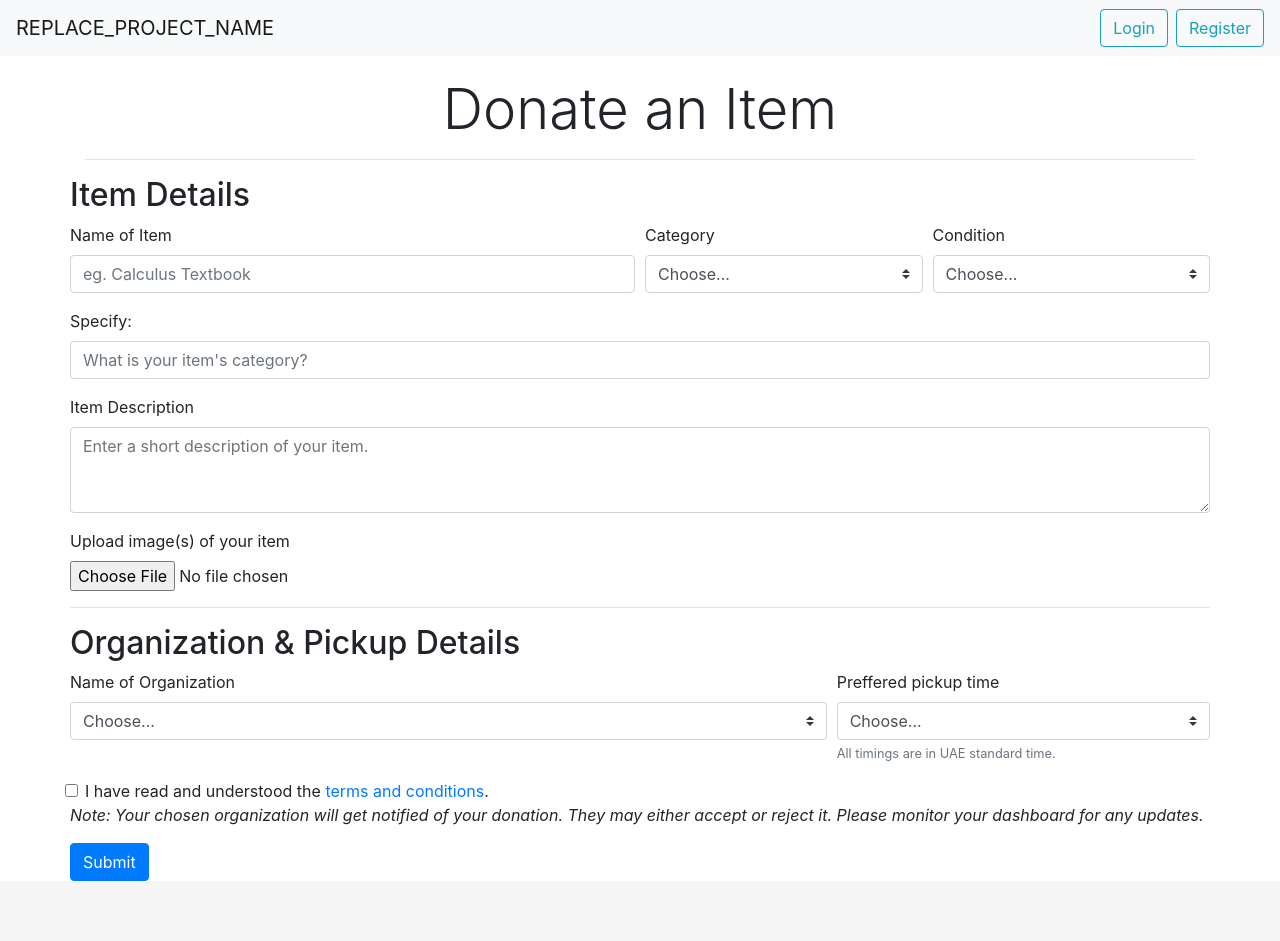
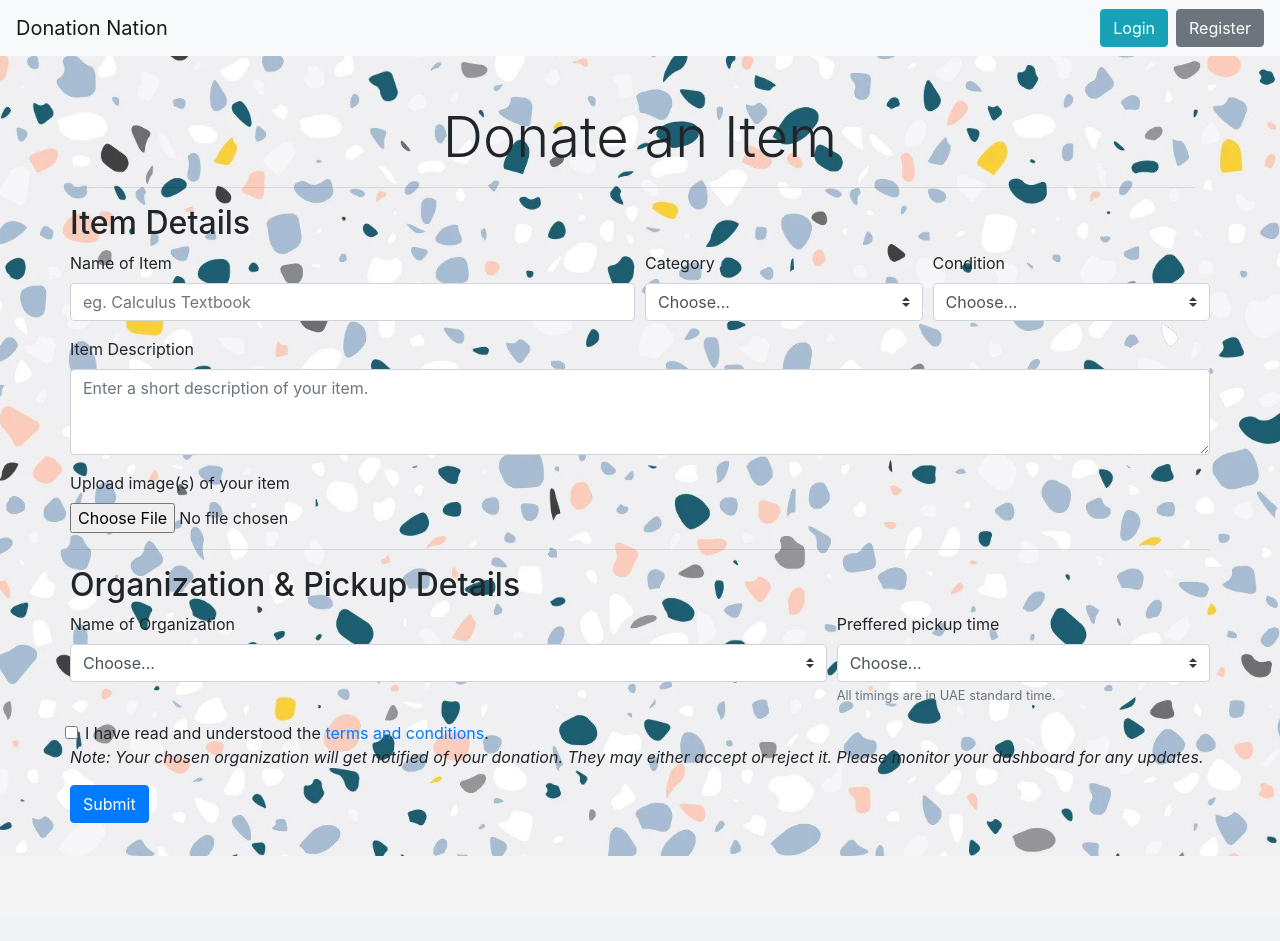
Before and after one commit to COE420Group4/Donation-Nation, a Flask app: page /addItem in a window 1280 px wide. After the commit the page ends 856 px from the top, so only its background shows below. Run offline with Flask 2, Linux system fonts and the light colour scheme.

Commit message:
Fixed addItems JS, fixed padding, added project name, changed login buttons

```diff
--- a/assets/styles.css
+++ b/assets/styles.css
@@ -1,16 +1,20 @@
 /* Sticky footer styles
 -------------------------------------------------- */
+#main {
+  height: 100%;
+}
+
 html {
   position: relative;
-  min-height: 100%;
+  height: 100%;
 }
 body {
   margin-bottom: 60px; /* Margin bottom by footer height */
+  height: 100%;
 }
 
 .footer {
   position: absolute;
-  bottom: 0;
   width: 100%;
   height: 60px; /* Set the fixed height of the footer here */
   line-height: 60px; /* Vertically center the text there */
@@ -31,7 +35,7 @@ have a background size like that*/
 
 /*Form Background*/
 .FormBackground {
-  background-image: url('FormBackground2.jpg');
+  background-image: url(/assets/FormBackground2.jpg);
 
   /* Full height */
   height: 100%;
@@ -46,10 +50,6 @@ have a background size like that*/
   width: 300px
 }
 
-.padded-top {
-  margin-top: 20px;
-}
-
 .org-cards {
   max-width: 300px;
 }
--- a/templates/addItem.html
+++ b/templates/addItem.html
@@ -2,8 +2,8 @@
 {% block title %}Donate Item{% endblock %}
 
 {% block content %}
-<div class="FormBackground"></div>
-    <div class="container padded-top">
+<div class="FormBackground">
+    <div class="container pt-5">
         <div class="row align-items-center">
             <div class="col">
                 <p class="text-center display-4">Donate an Item</p>
@@ -30,12 +30,19 @@
                             <option>Clothes</option>
                             <option>Toys</option>
                             <option>Linens</option>
-                            <option id="whenClicked">Other</option>
+                            <option>Other</option>
                         </select>
                         <script>
                             $(document).ready(function(){
-                            $("#whenClicked").click(function(){
-                            $("#specify").show();})
+                                $("#specify").hide();
+                                $('#validationTooltip02').on('change', function(){
+                                    if (this.value === 'Other') {
+                                        console.log('Hello!');
+                                        $("#specify").show();
+                                    } else {
+                                        $("#specify").hide();
+                                    }
+                                });
                             });
                         </script>
                         <div class="invalid-tooltip">Please select a valid category.</div>
@@ -69,8 +76,6 @@
                     <input type="file" class="form-control-file" id="validationTooltip06">
                     <hr />
                 </div>
-
-
                 <h2>Organization & Pickup Details</h2>
                 <div class="form-row">
                     <!--Select an Organization-->
@@ -131,5 +136,5 @@
             </form>
         </div>
     </div>
-
+</div>
 {% endblock %}
--- a/templates/admin.html
+++ b/templates/admin.html
@@ -3,7 +3,7 @@
 
 {% block content %}
 
-<div class="container padded-top">
+<div class="container pt-5">
 	<div class="row align-items-center justify-content-center">
 		<div class="col m-2">
 			<p class="display-4 mx-auto text-center">Organization Access Requests</p>
--- a/templates/base.html
+++ b/templates/base.html
@@ -4,7 +4,7 @@
 <head>
 	<meta charset="utf-8">
 	<meta name="viewport" content="width=device-width, initial-scale=1, shrink-to-fit=no">
-	<title>{% block title %}{% endblock %} - REPLACE_PROJECT_NAME</title>
+	<title>{% block title %}{% endblock %} - Donation Nation</title>
 
 	<!-- * Bootstrap * -->
 	<link rel="stylesheet" href="https://cdn.jsdelivr.net/npm/bootstrap@4.5.3/dist/css/bootstrap.min.css"
@@ -23,11 +23,11 @@
 <body>
 	<!--TODO: NAVBAR-->
 	<nav class="navbar navbar-light bg-light">
-		<a class="navbar-brand" href="#">REPLACE_PROJECT_NAME</a>
+		<a class="navbar-brand" href="/">Donation Nation</a>
 		<form class="form-inline">
 			<!-- TODO: ADD DYNAMIC CODE FOR LOGIN-->
-			<a class="btn btn-outline-info my-2 my-sm-0 mr-1" href="/login">Login</a>
-			<a class="btn btn-outline-info my-2 my-sm-0 ml-1" href="/register">Register</a>
+			<a class="btn btn-info my-2 my-sm-0 mr-1" href="/login">Login</a>
+			<a class="btn btn-secondary my-2 my-sm-0 ml-1" href="/register">Register</a>
 		</form>
 	</nav>
 	<div id="main">
--- a/templates/items.html
+++ b/templates/items.html
@@ -3,7 +3,7 @@
 
 {% block content %}
 
-<div class="container padded-top">
+<div class="container pt-5">
 	<div class="row align-items-center">
 		<div class="col">
 			<p class="text-center display-4">Donated Items</p>
--- a/templates/register.html
+++ b/templates/register.html
@@ -2,7 +2,7 @@
 {% block title %}Register{% endblock %}
 
 {% block content %}
-<div class="container padded-top">
+<div class="container pt-5">
 	{% if type == 'user' %}
 	<div class="row align-items-center">
 		<div class="col">
```
